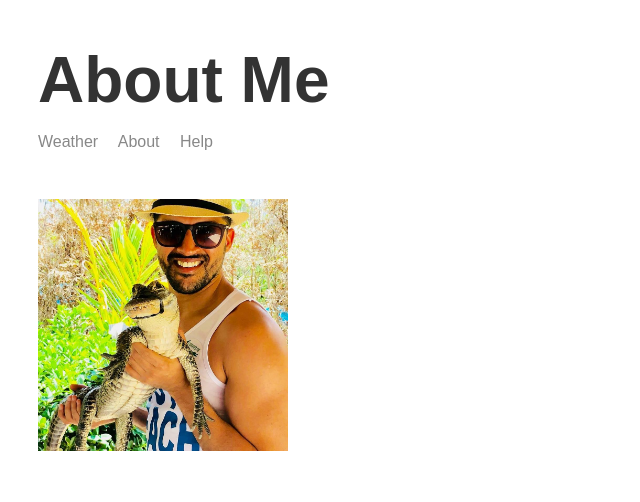
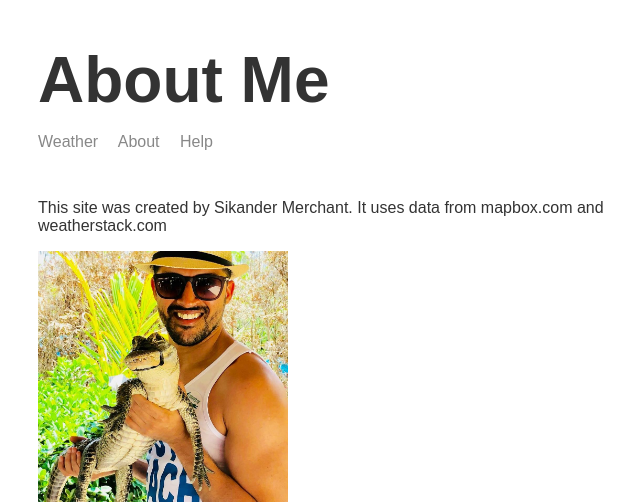
Before and after one commit to sikandermerchant/nodejs-weather-website, a Node server app: page /about in a window 1280 px wide. Shown: the top 502 px of the page, without its empty margins (277-917 px from the left). Run offline with Node 20, Linux system fonts and the light colour scheme; some libraries are stand-ins or nearby versions.

Commit message:
Adding text to About Page

```diff
--- a/templates/views/about.hbs
+++ b/templates/views/about.hbs
@@ -12,6 +12,8 @@
 <body>
   <div class="main-content">
     {{>header}}
+    <p>This site was created by Sikander Merchant.
+      It uses data from mapbox.com and weatherstack.com</p>
     <img class="portrait" src="/img/me in Miami.jpg" alt="">
   </div>
   {{>footer}}
```
